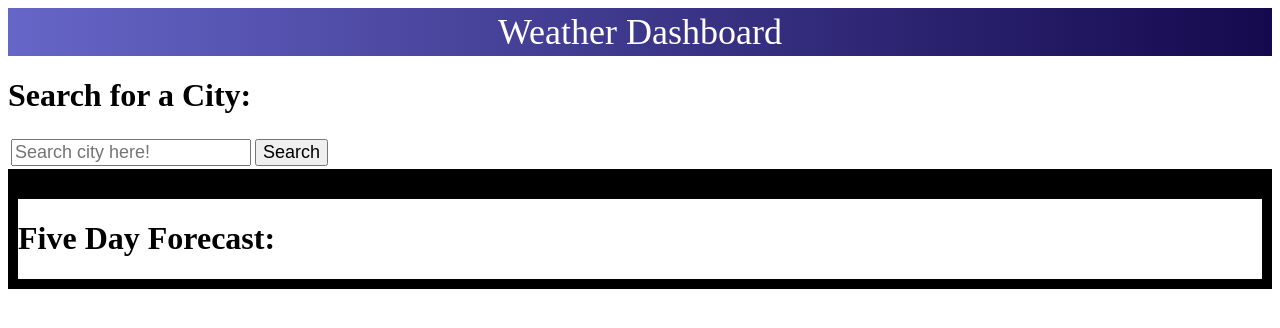
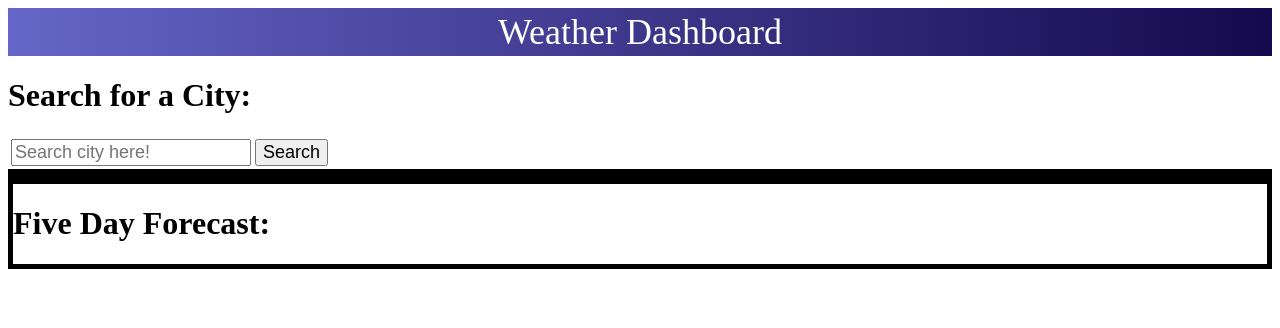
Before and after one commit to sdfields/Weather-Dashboard, a plain HTML site: page index.html in a window 1280 px wide. Drawn offline with nearby package versions, Linux system fonts and the light colour scheme.

Commit message:
updated height in css and updated readme

```diff
--- a/assets/css/style.css
+++ b/assets/css/style.css
@@ -26,13 +26,14 @@ h1 {
 }
 
 #forecast {
-    border: 10px solid black;
+    border: 5px solid black;
     display: flex;
     flex-direction: column;
+    height: 15%;
 }
 
 #five-day-forecast {
-    border: 10px solid black;
+    border: 5px solid black;
     display: flex;
     flex-direction: row;
     flex-wrap: wrap;
```
Also changed, not shown: 1 other file.
